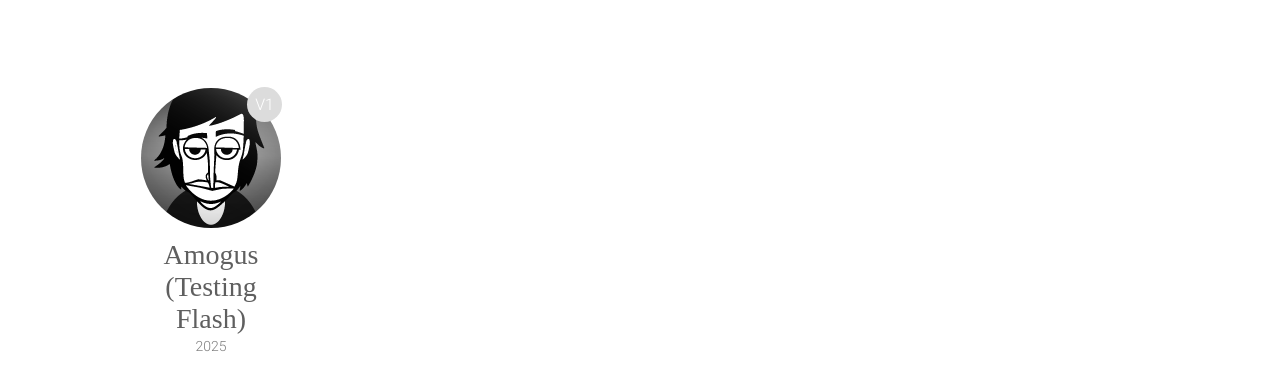
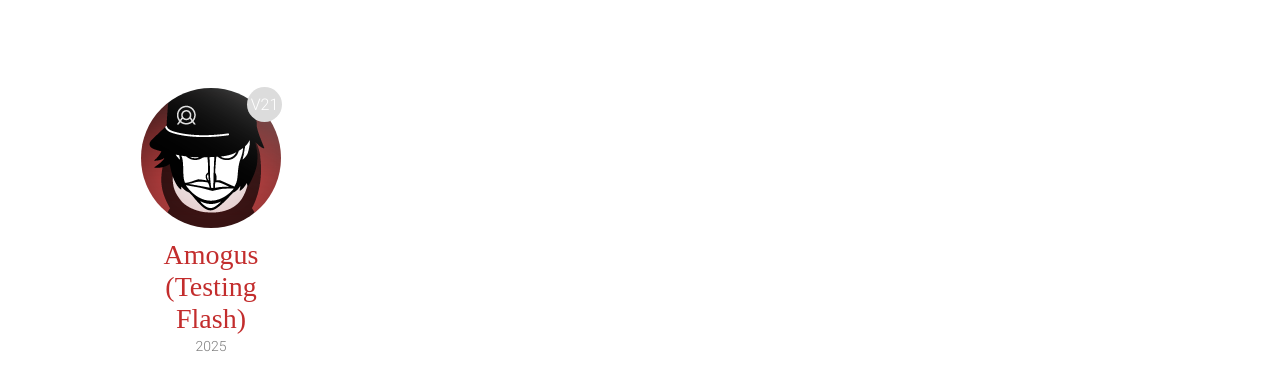
Before and after one commit to RizsimStudiosOfficial/Thomasbox-Flash-Test, a plain HTML site: page index.html in a window 1280 px wide. Shown: the part 321-712 px from the top of the page. Drawn offline with Linux system fonts and the light colour scheme; a web font is replaced by a local one.

Commit message:
Update index.html

```diff
--- a/index.html
+++ b/index.html
@@ -33,9 +33,9 @@
             </div>
         </div>
         <div id="select" class="middle">
-            <a href="./v1/index.html" class="game" id="appv1">
+            <a href="./v2/index.html" class="game" id="appv2">
                 <div class="rond"><div class="icon"></div></div>
-                <div class="p1"><span>V1</span></div>
+                <div class="p1"><span>V21</span></div>
                 <div class="info">
                     <div class="title">Amogus (Testing Flash)</div>
                     <div class="year">2025</div>
```
